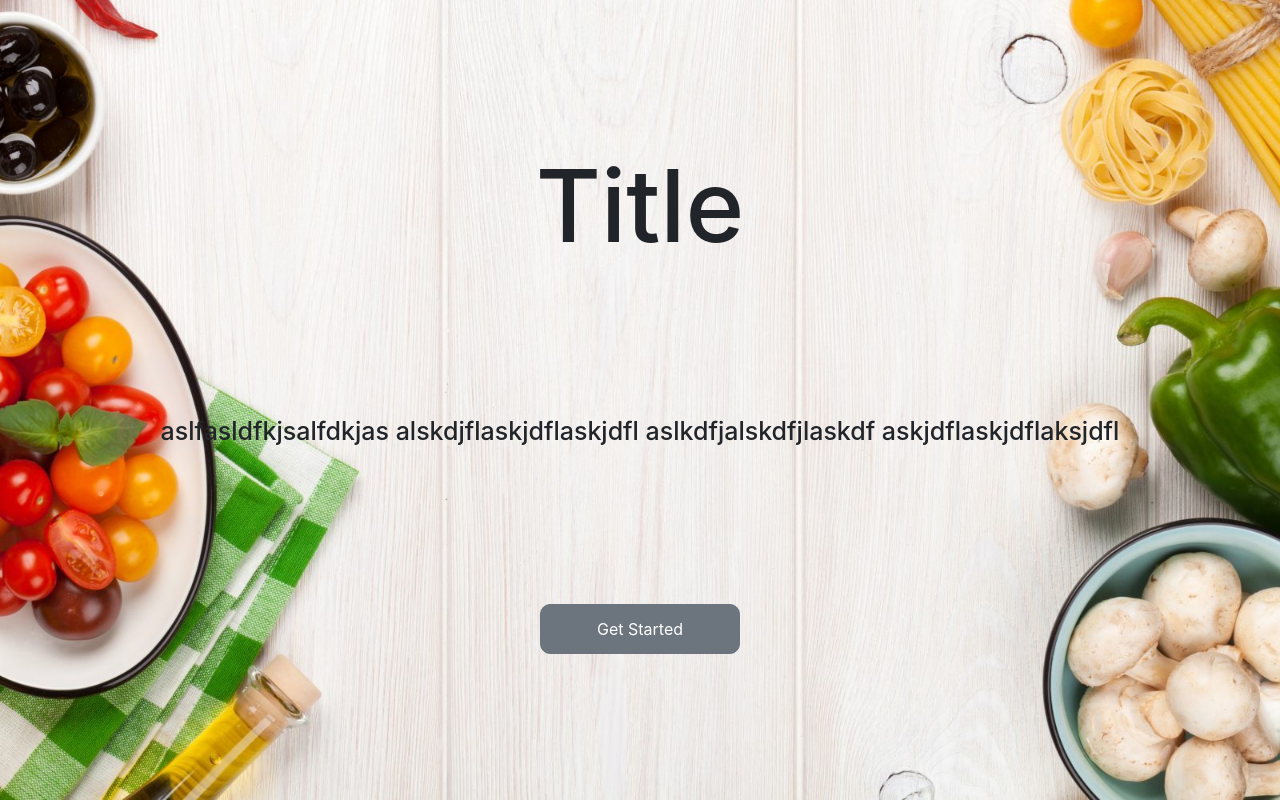
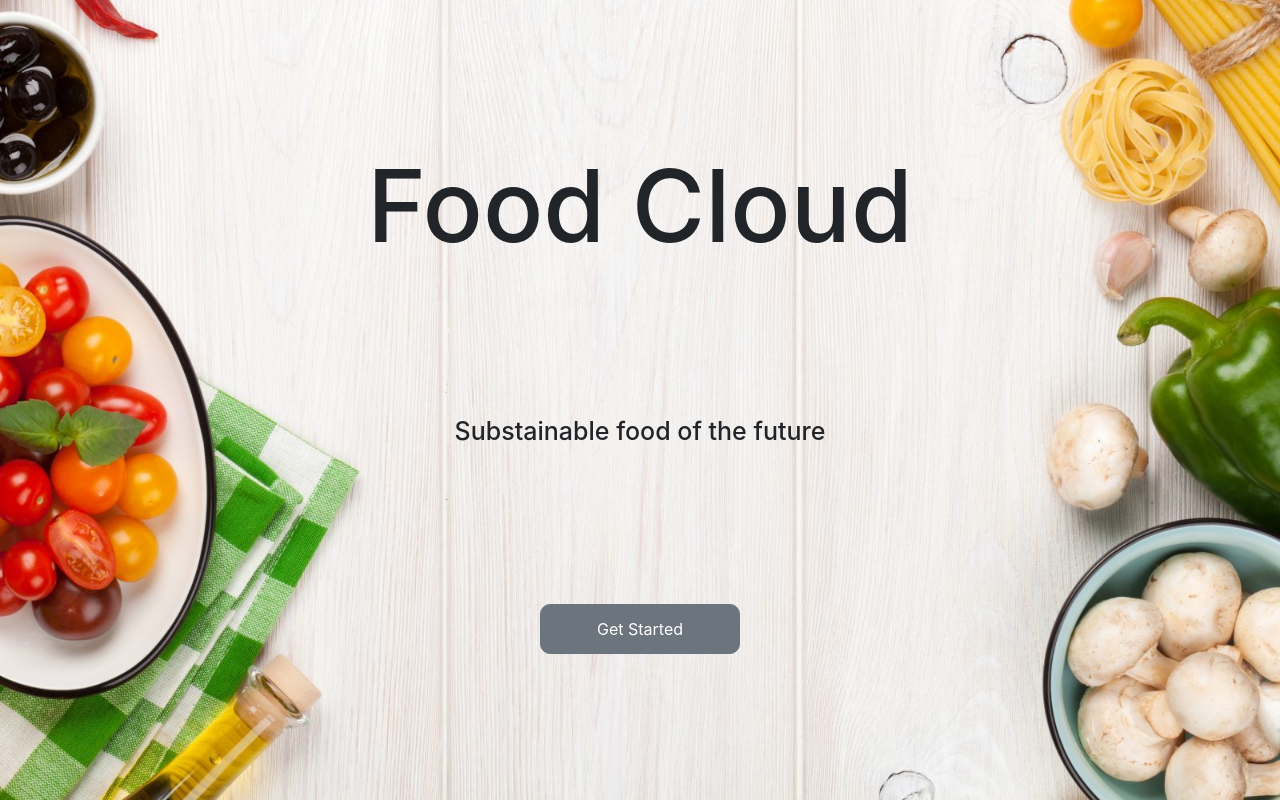
Before and after one commit to piercetu/FoodCloud, a Python web app: template development/templates/index.html in a window 1280 px wide. Run offline with Jinja, Linux system fonts and the light colour scheme; the template is opened without the code that fills it, so the values that code supplies are empty; some libraries are stand-ins or nearby versions.

Commit message:
Update landing page

```diff
--- a/development/templates/index.html
+++ b/development/templates/index.html
@@ -13,9 +13,9 @@
 
 <body>
   <div id="landing-page" class="container">
-
-    <h1>Title</h1>
-    <h3>aslfasldfkjsalfdkjas alskdjflaskjdflaskjdfl aslkdfjalskdfjlaskdf askjdflaskjdflaksjdfl</h3>
+    <!-- TODO: Make the landing page presentable -->
+    <h1>Food Cloud</h1>
+    <h3>Substainable food of the future</h3>
     <button id="start" type="button" class="btn btn-secondary">Get Started</button>
   </div>
 
```
